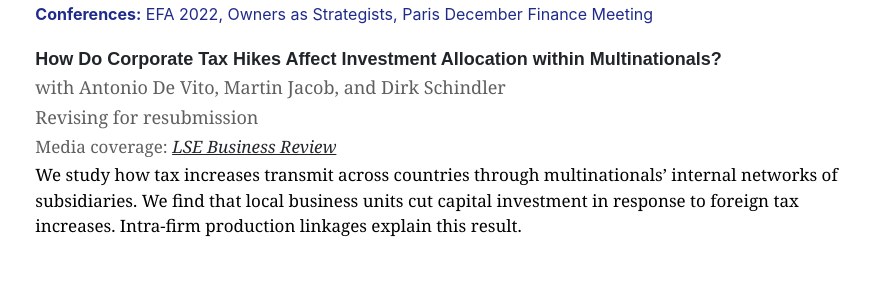
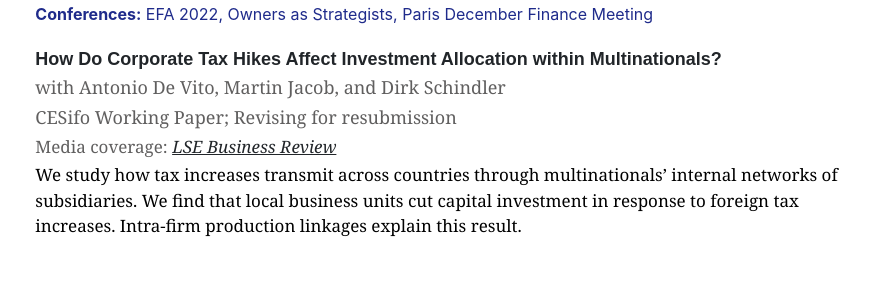
Before and after one commit to guosongxu/guosongxu.github.io, a Jekyll site: the page built from index.md, in a window 1280 px wide. Shown: the part 1787-2087 px from the top of the page, without its empty margins (194-1082 px from the left). Built offline with Jekyll 4.4.1, drawn with Linux system fonts in a browser that asks for light colours.

Commit message:
Update home.html

```diff
--- a/_layouts/home.html
+++ b/_layouts/home.html
@@ -51,7 +51,7 @@ layout: default
 
     <p style="font-family:arial, 'MS Sans Serif', arial;font-size:18px;margin-bottom:1px;"><a rel="noreferrer noopener" aria-label=" (opens in a new tab)" href="https://papers.ssrn.com/sol3/papers.cfm?abstract_id=3643481" target="_blank" style="text-decoration:none;"><strong>How Do Corporate Tax Hikes Affect Investment Allocation within Multinationals?</strong></a></p>
     <p style="font-family:georgia;font-size:18px;margin-bottom:3px;color:#605F5F">with Antonio De Vito, Martin Jacob, and Dirk Schindler</p>
-    <p style="font-family:georgia;font-size:18px;margin-bottom:3px;color:#605F5F">Revising for resubmission</p>
+    <p style="font-family:georgia;font-size:18px;margin-bottom:3px;color:#605F5F">CESifo Working Paper; Revising for resubmission</p>
     <p style="font-family:georgia;font-size:17px;margin-bottom:3px;color:#605F5F">Media coverage:&nbsp;<em><a rel="noreferrer noopener" href="https://blogs.lse.ac.uk/businessreview/2020/09/01/the-impact-of-austerity-policies-in-a-country-can-be-felt-across-its-borders/" target="_blank">LSE Business Review</a></em> </p>
     <p style="font-family:georgia;font-size:17px;margin-bottom:20px">We study how tax increases transmit across countries through multinationals’ internal networks of subsidiaries. We find that local business units cut capital investment in response to foreign tax increases. Intra-firm production linkages explain this result. </p>
 
```
